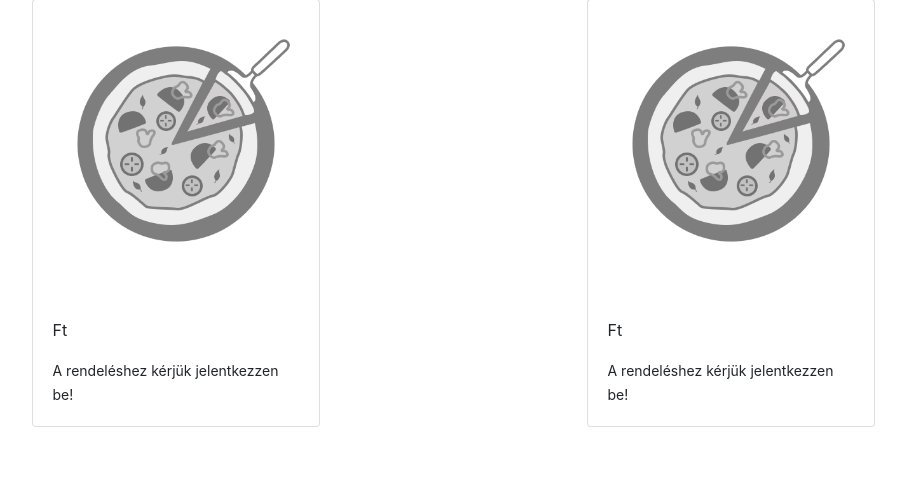
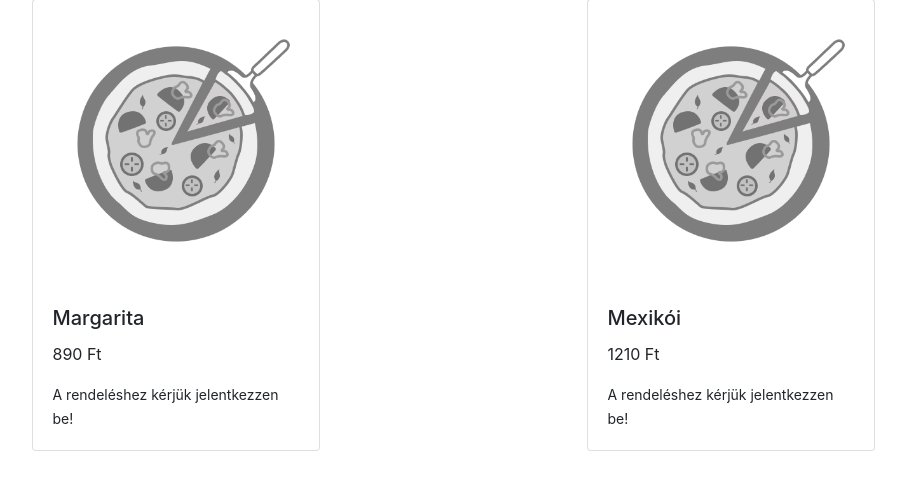
Before and after one commit to vereczkibalint/wp3_beadando, a CodeIgniter app: page /wp3_beadando/ in a window 1280 px wide. Shown: the part 139-629 px from the top of the page, without its empty margins (203-1109 px from the left). Run offline with CodeIgniter, Linux system fonts and the light colour scheme; data comes from the database, SQL or seed files in the repository; some libraries are stand-ins or nearby versions.

Commit message:
changed object to array

```diff
--- a/application/views/pizza/list.php
+++ b/application/views/pizza/list.php
@@ -4,16 +4,16 @@
     <div class="row">
         <?php foreach($pizzas as $item): ?>
             <div class="card m-3 mx-auto" style="width: 18rem;">
-                <?php if($item->image): ?>
-                    <img class="card-img-top" src="<?=base_url('uploads/pizza/'.$item->image)?>" alt="Card image cap">
+                <?php if($item['image']): ?>
+                    <img class="card-img-top" src="<?=base_url('uploads/pizza/'.$item['image'])?>" alt="Card image cap">
                 <?php else: ?>
                     <img class="card-img-top" src="<?=base_url('assets/images/pizza_placeholder.png')?>" alt="Nincs elérhető kép!">
                 <?php endif; ?>
                 <div class="card-body">
-                    <h5 class="card-title"><?=$item->name?></h5>
-                    <p class="card-text"><?=$item->price?> Ft</p>
+                    <h5 class="card-title"><?=$item['name']?></h5>
+                    <p class="card-text"><?=$item['price']?> Ft</p>
                     <?php if($this->ion_auth->logged_in()): ?>
-                        <a href="<?=base_url('cart/add/'.$item->id)?>" class="btn btn-primary btn-sm">Kosárba</a>
+                        <a href="<?=base_url('cart/add/'.$item['id'])?>" class="btn btn-primary btn-sm">Kosárba</a>
                     <?php else: ?>
                         <small>A rendeléshez kérjük jelentkezzen be!</small>
                     <?php endif; ?>
```
